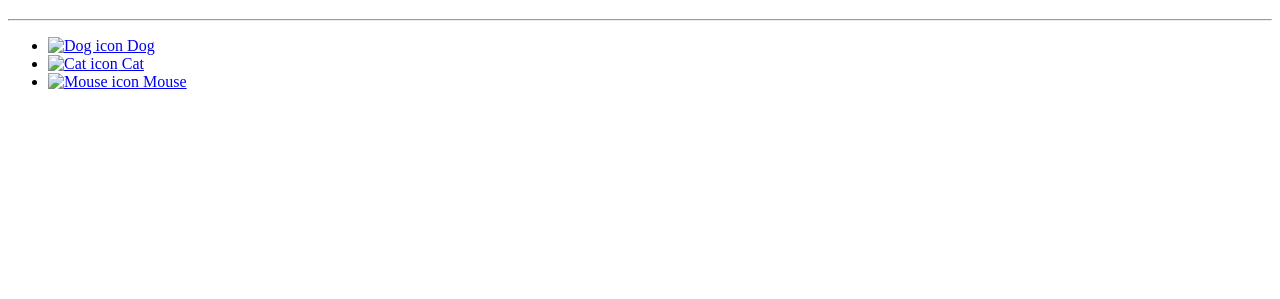
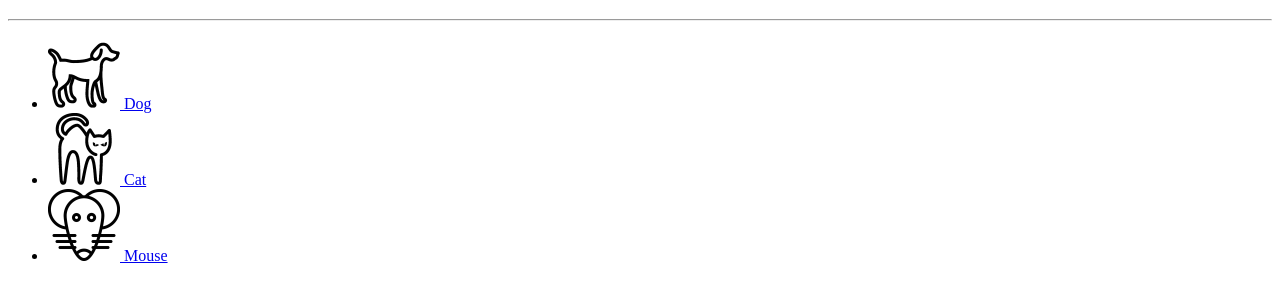
Before and after one commit to just2click-pro/hw_class_3, a plain HTML site: page index.html in a window 1280 px wide. Shown: the part 61-360 px from the top of the page. Drawn offline with Linux system fonts and the light colour scheme; the site is published under a folder, as on GitHub Pages, so addresses that start at the root find nothing.

Commit message:
Changed images path on index page

```diff
--- a/index.html
+++ b/index.html
@@ -7,9 +7,9 @@
 	<h1>Animals</h1>
 	<hr>
 	<ul>
-		<li><a href="pages/dog.html" "Dog"><img src="/images/Dog-icon_72.png" alt="Dog icon">&nbsp;Dog</a></li>
-		<li><a href="pages/cat.html" "Dog"><img src="/images/cat-2-icon_72.png" alt="Cat icon">&nbsp;Cat</a></li>
-		<li><a href="pages/mouse.html" "Dog"><img src="/images/Mouse-icon_72.png" alt="Mouse icon">&nbsp;Mouse</a></li>
+		<li><a href="pages/dog.html" "Dog"><img src="images/Dog-icon_72.png" alt="Dog icon">&nbsp;Dog</a></li>
+		<li><a href="pages/cat.html" "Dog"><img src="images/cat-2-icon_72.png" alt="Cat icon">&nbsp;Cat</a></li>
+		<li><a href="pages/mouse.html" "Dog"><img src="images/Mouse-icon_72.png" alt="Mouse icon">&nbsp;Mouse</a></li>
 	</ul>
 
 </body>
```
